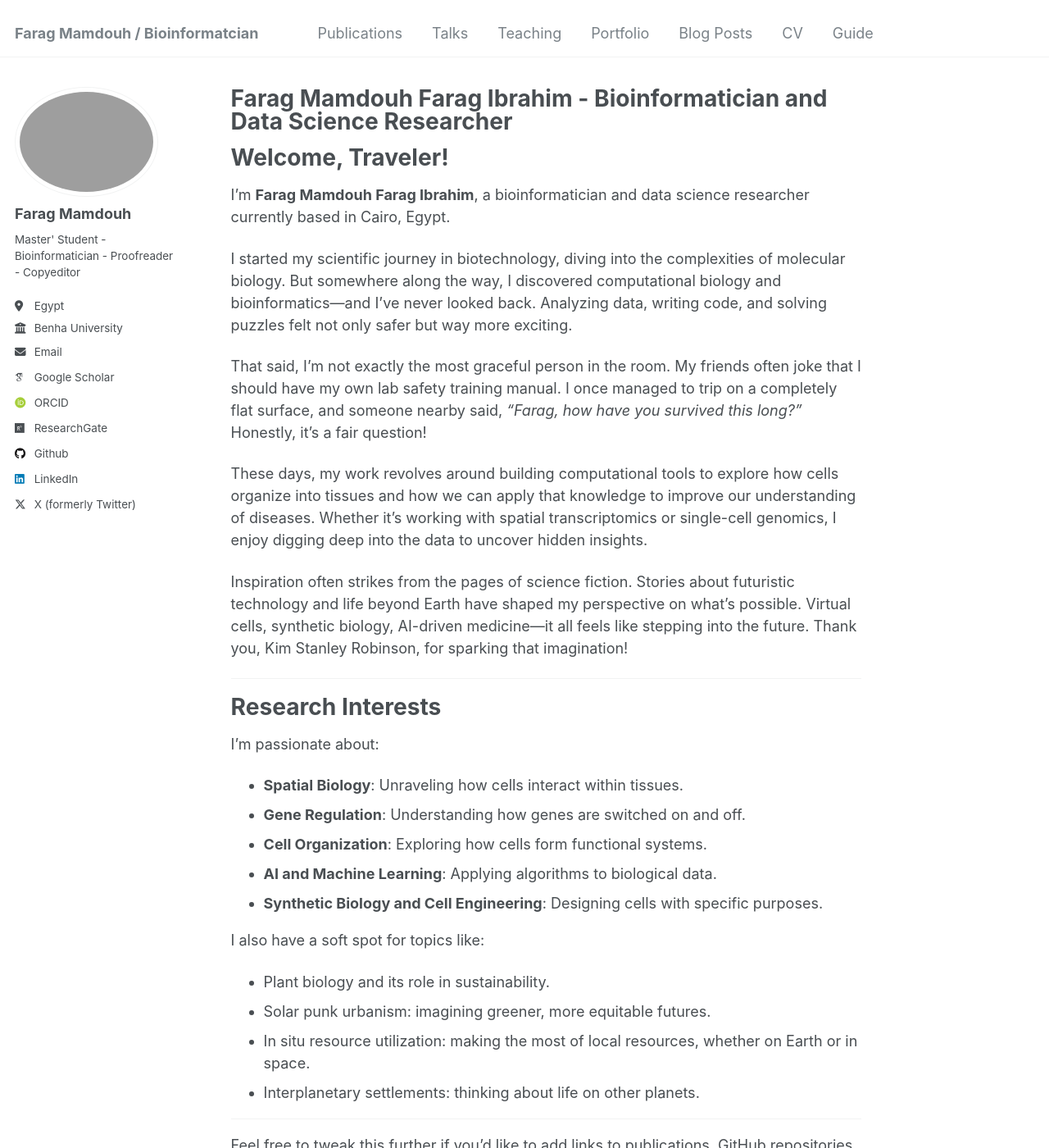
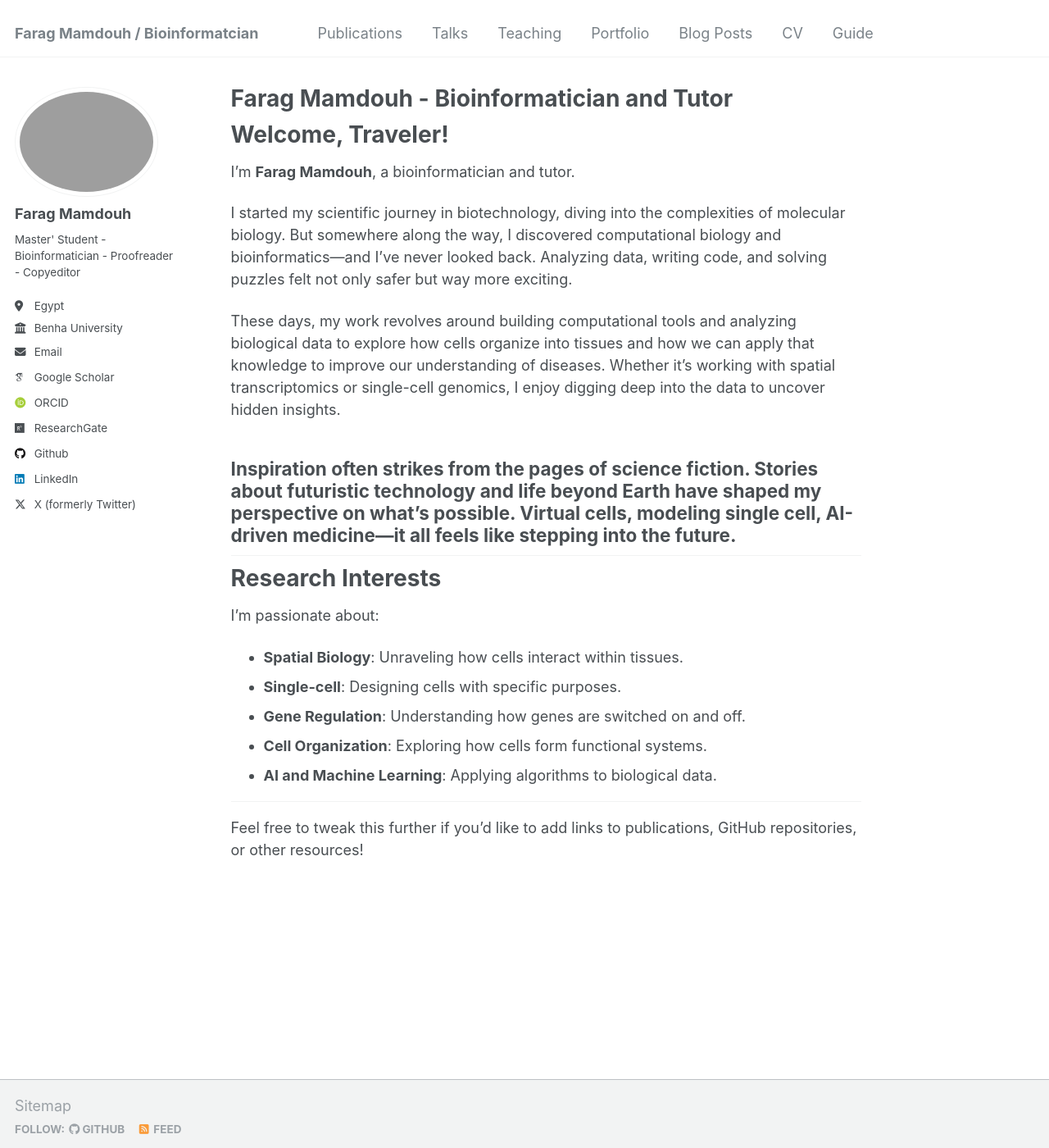
Before and after one commit to FaragMamdouh/FaragMamdouh.github.io, a Jekyll site: the page built from _pages/about.md, in a window 1280 px wide and 1400 px high. Shown: the whole window at 82% size. Built offline with Jekyll 4.4.1, drawn with Linux system fonts in a browser that asks for light colours; some web fonts are replaced.

Commit message:
Update about.md

```diff
--- a/_pages/about.md
+++ b/_pages/about.md
@@ -1,6 +1,6 @@
 ---
 permalink: /
-title: "Farag Mamdouh Farag Ibrahim - Bioinformatician and Data Science Researcher"
+title: "Farag Mamdouh - Bioinformatician and Tutor"
 author_profile: true
 redirect_from:
   - /about/
@@ -9,32 +9,24 @@ redirect_from:
 
 Welcome, Traveler!
 ======
-I’m **Farag Mamdouh Farag Ibrahim**, a bioinformatician and data science researcher currently based in Cairo, Egypt.
+I’m **Farag Mamdouh**, a bioinformatician and tutor.
 
 I started my scientific journey in biotechnology, diving into the complexities of molecular biology. But somewhere along the way, I discovered computational biology and bioinformatics—and I’ve never looked back. Analyzing data, writing code, and solving puzzles felt not only safer but way more exciting.
 
-That said, I’m not exactly the most graceful person in the room. My friends often joke that I should have my own lab safety training manual. I once managed to trip on a completely flat surface, and someone nearby said, *"Farag, how have you survived this long?"* Honestly, it’s a fair question!
+These days, my work revolves around building computational tools and analyzing biological data to explore how cells organize into tissues and how we can apply that knowledge to improve our understanding of diseases. Whether it’s working with spatial transcriptomics or single-cell genomics, I enjoy digging deep into the data to uncover hidden insights.
 
-These days, my work revolves around building computational tools to explore how cells organize into tissues and how we can apply that knowledge to improve our understanding of diseases. Whether it’s working with spatial transcriptomics or single-cell genomics, I enjoy digging deep into the data to uncover hidden insights.
-
-Inspiration often strikes from the pages of science fiction. Stories about futuristic technology and life beyond Earth have shaped my perspective on what’s possible. Virtual cells, synthetic biology, AI-driven medicine—it all feels like stepping into the future. Thank you, Kim Stanley Robinson, for sparking that imagination!
-
+Inspiration often strikes from the pages of science fiction. Stories about futuristic technology and life beyond Earth have shaped my perspective on what’s possible. Virtual cells, modeling single cell, AI-driven medicine—it all feels like stepping into the future.
 ---
 
 Research Interests
 ======
 I’m passionate about:
 - **Spatial Biology**: Unraveling how cells interact within tissues.
+- **Single-cell**: Designing cells with specific purposes.
 - **Gene Regulation**: Understanding how genes are switched on and off.
 - **Cell Organization**: Exploring how cells form functional systems.
 - **AI and Machine Learning**: Applying algorithms to biological data.
-- **Synthetic Biology and Cell Engineering**: Designing cells with specific purposes.
 
-I also have a soft spot for topics like:
-- Plant biology and its role in sustainability.
-- Solar punk urbanism: imagining greener, more equitable futures.
-- In situ resource utilization: making the most of local resources, whether on Earth or in space.
-- Interplanetary settlements: thinking about life on other planets.
 
 ---
 
```
